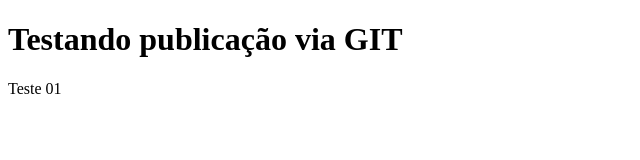
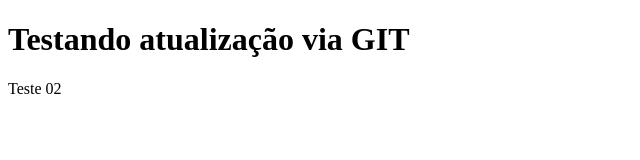
Before and after one commit to luckasiqueira/testegit, a plain HTML site: page index.html in a window 1280 px wide. Shown: the whole page, without its empty margins (0-640 px from the left). Drawn offline with Linux system fonts and the light colour scheme.

Commit message:
Update index.html

```diff
--- a/index.html
+++ b/index.html
@@ -5,8 +5,8 @@
 </head>
 <body>
 
-<h1>Testando publicação via GIT</h1>
-<p>Teste 01</p>
+<h1>Testando atualização via GIT</h1>
+<p>Teste 02</p>
 
 </body>
 </html>
```
